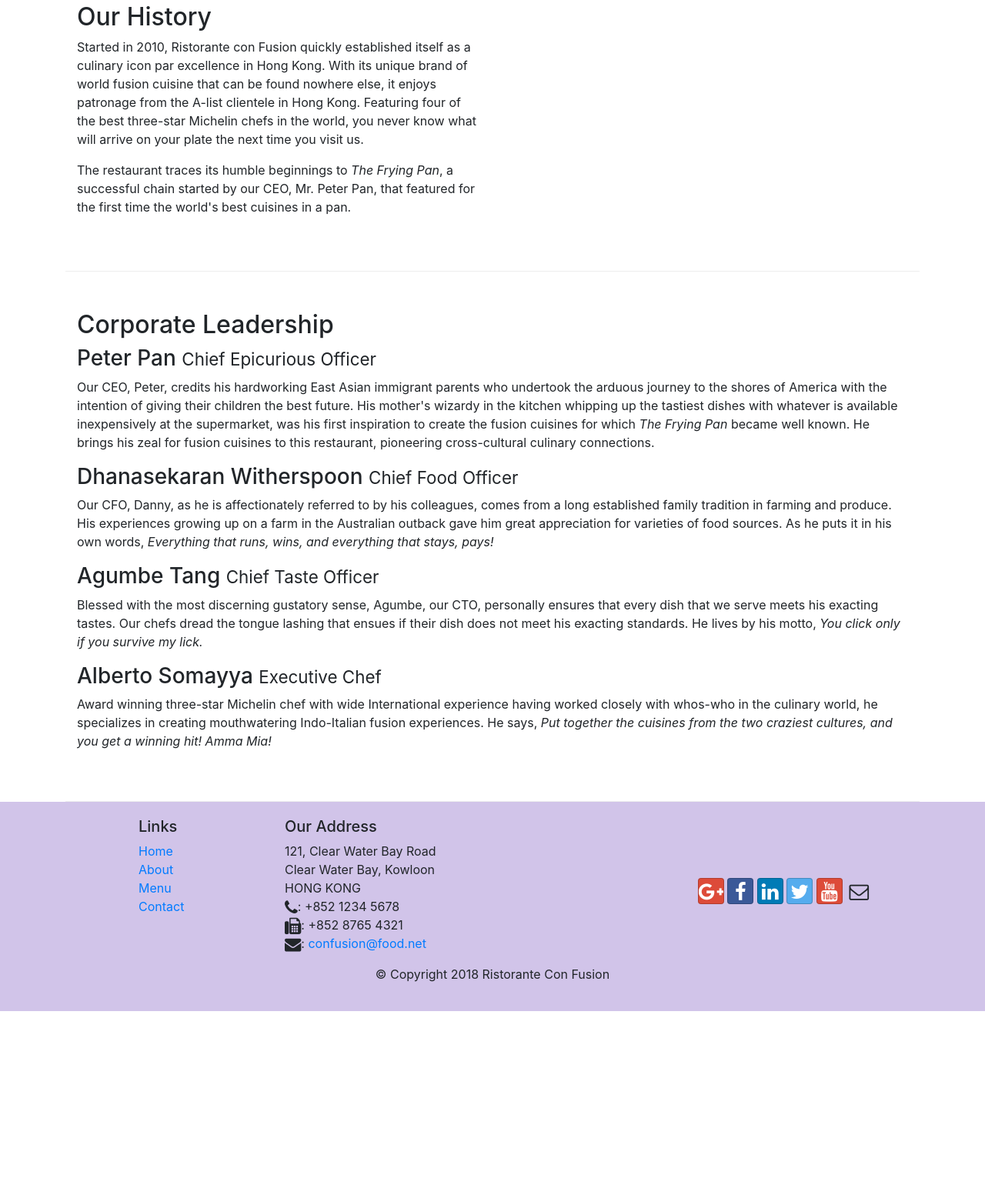
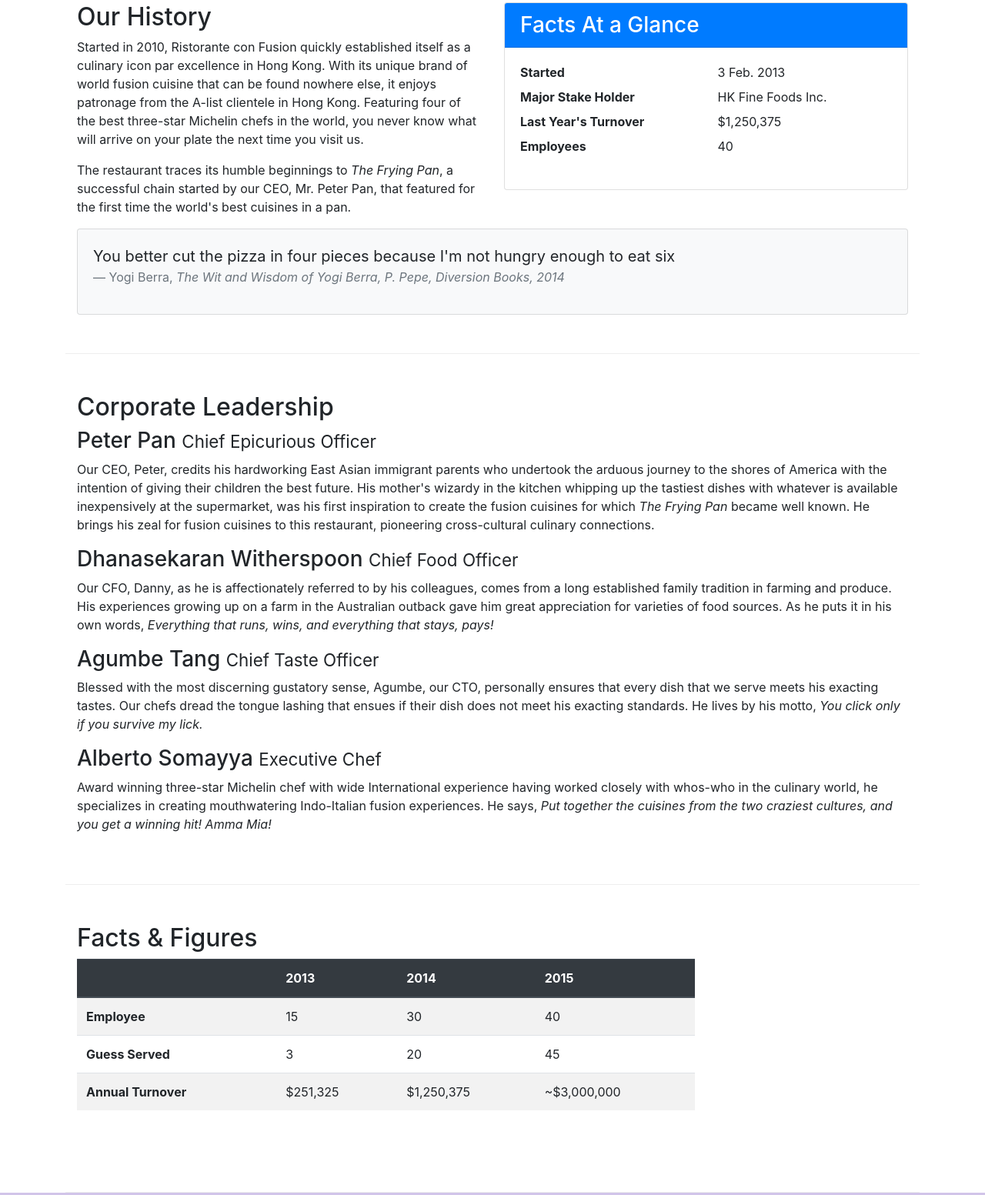
Before and after one commit to iampratiktandel/conFusion, a website: page aboutus.html in a window 1280 px wide. Shown: the part 512-2065 px from the top of the page at 77% size. Before the commit the page ends 1826 px from the top, so only its background shows below. Drawn offline with nearby package versions, Linux system fonts and the light colour scheme.

Commit message:
Tables and Cards

```diff
--- a/aboutus.html
+++ b/aboutus.html
@@ -63,7 +63,36 @@
                 <p>Started in 2010, Ristorante con Fusion quickly established itself as a culinary icon par excellence in Hong Kong. With its unique brand of world fusion cuisine that can be found nowhere else, it enjoys patronage from the A-list clientele in Hong Kong.  Featuring four of the best three-star Michelin chefs in the world, you never know what will arrive on your plate the next time you visit us.</p>
                 <p>The restaurant traces its humble beginnings to <em>The Frying Pan</em>, a successful chain started by our CEO, Mr. Peter Pan, that featured for the first time the world's best cuisines in a pan.</p>
             </div>
-            <div>
+            <div class="col-sm">
+              <div class="card">
+                <h3 class="card-header bg-primary text-white">Facts At a Glance</h3>
+                <div class="card-body">
+                  <dl class="row">
+                    <dt class="col-6">Started</dt>
+                    <dd class="col-6">3 Feb. 2013</dd>
+                    <dt class="col-6">Major Stake Holder</dt>
+                    <dd class="col-6">HK Fine Foods Inc.</dd>
+                    <dt class="col-6">Last Year's Turnover</dt>
+                    <dd class="col-6">$1,250,375</dd>
+                    <dt class="col-6">Employees</dt>
+                    <dd class="col-6">40</dd>
+                  </dl>
+                </div>
+              </div>
+            </div>
+            <div class="col-12">
+              <div class="card card-body bg-light">
+                <blockquote class="blockquote">
+                  <p class="mb-0">You better cut the pizza in four pieces
+                    because I'm not hungry enough to eat six
+                  </p>
+                  <footer class="blockquote-footer">Yogi Berra,
+                    <cite title="Source Title">
+                      The Wit and Wisdom of Yogi Berra, P. Pepe, Diversion Books, 2014
+                    </cite>
+                  </footer>
+                </blockquote>
+              </div>
             </div>
         </div>
 
@@ -80,6 +109,46 @@
                 <h3>Alberto Somayya <small>Executive Chef</small></h3>
                 <p class="d-none d-sm-block">Award winning three-star Michelin chef with wide International experience having worked closely with whos-who in the culinary world, he specializes in creating mouthwatering Indo-Italian fusion experiences. He says, <em>Put together the cuisines from the two craziest cultures, and you get a winning hit! Amma Mia!</em></p>
             </div>
+       </div>
+       <div class="row row-content">
+         <div class="col-12 col-sm-9">
+          <h2>Facts &amp; Figures</h2>
+          <div class="table-responsive">
+            <table class="table table-striped">
+              <thead class="thead-dark">
+                <tr>
+                  <th>&nbsp;</th>
+                  <th>2013</th>
+                  <th>2014</th>
+                  <th>2015</th>
+                </tr>
+              </thead>
+              <tbody>
+                <tr>
+                  <th>Employee</th>
+                  <td>15</td>
+                  <td>30</td>
+                  <td>40</td>
+                </tr>
+                <tr>
+                  <th>Guess Served</th>
+                  <td>3</td>
+                  <td>20</td>
+                  <td>45</td>
+                </tr>
+                <tr>
+                  <th>Annual Turnover</th>
+                  <td>$251,325</td>
+                  <td>$1,250,375</td>
+                  <td>~$3,000,000</td>
+                </tr>
+              </tbody>
+            </table>
+          </div>
+         </div>
+         <div class="col-12 col-sm-3">
+
+         </div>
        </div>
 
     </div>
```
